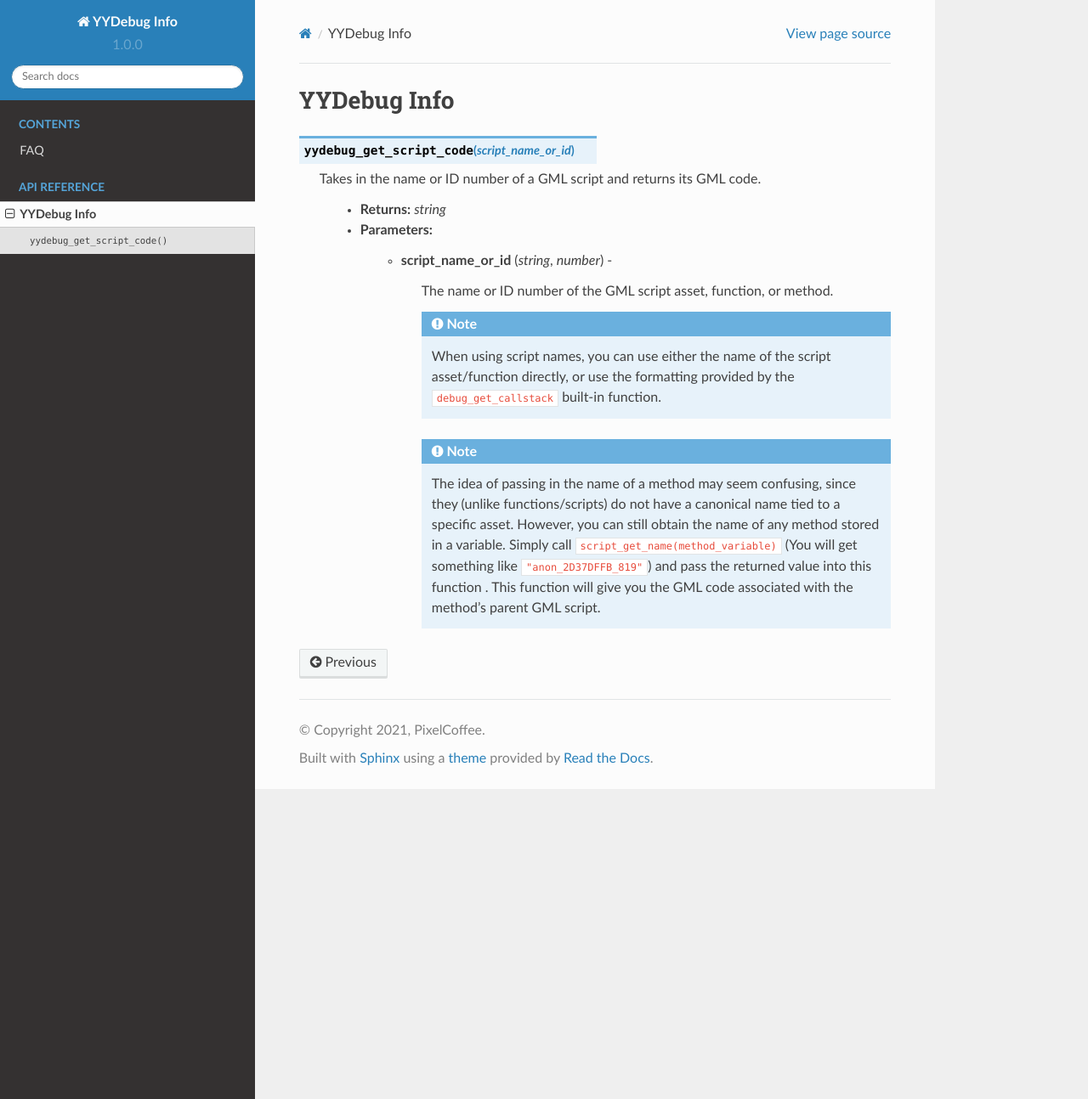
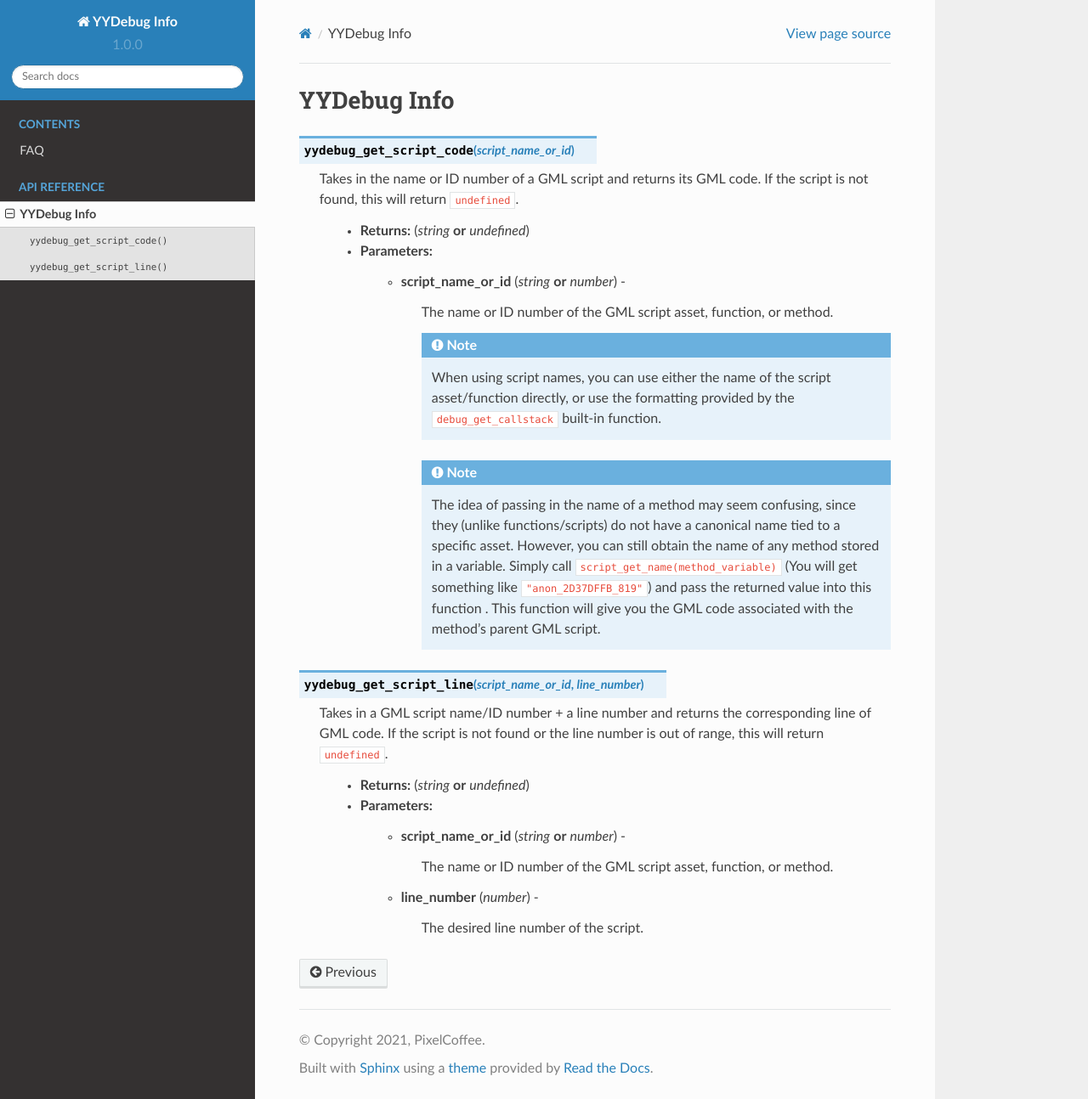
Before and after one commit to pixel-coffee/yydebuginfodocs, a Sphinx documentation site: the page built from docs/source/yydebug_info.rst, in a window 1280 px wide and 1294 px high. Shown: the whole window at 85% size. Built offline with Sphinx 7.4.7 and the Read the Docs theme 2.0.0, drawn with Linux system fonts in a browser that asks for light colours.

Commit message:
Update yydebug_info.rst

```diff
--- a/docs/source/yydebug_info.rst
+++ b/docs/source/yydebug_info.rst
@@ -3,13 +3,13 @@ YYDebug Info
 
 .. py:function:: yydebug_get_script_code(script_name_or_id)
 
-   Takes in the name or ID number of a GML script and returns its GML code.
+   Takes in the name or ID number of a GML script and returns its GML code. If the script is not found, this will return ``undefined``.
 
-       * **Returns:** *string*
+       * **Returns:** (*string* **or** *undefined*)
 
        * **Parameters:**
 
-           * **script_name_or_id** (*string*, *number*) -
+           * **script_name_or_id** (*string* **or** *number*) -
 
                The name or ID number of the GML script asset, function, or method.
 
@@ -23,3 +23,19 @@ YYDebug Info
                   method stored in a variable. Simply call ``script_get_name(method_variable)``
                   (You will get something like ``"anon_2D37DFFB_819"``) and pass the returned value into this function .
                   This function will give you the GML code associated with the method's parent GML script.
+
+.. py:function:: yydebug_get_script_line(script_name_or_id, line_number)
+
+   Takes in a GML script name/ID number + a line number and returns the corresponding line of GML code. If the script is not found or the line number is out of range, this will return ``undefined``.
+
+       * **Returns:** (*string* **or** *undefined*)
+
+       * **Parameters:**
+
+           * **script_name_or_id** (*string* **or** *number*) -
+
+               The name or ID number of the GML script asset, function, or method.
+
+           * **line_number** (*number*) -
+
+               The desired line number of the script.
```
